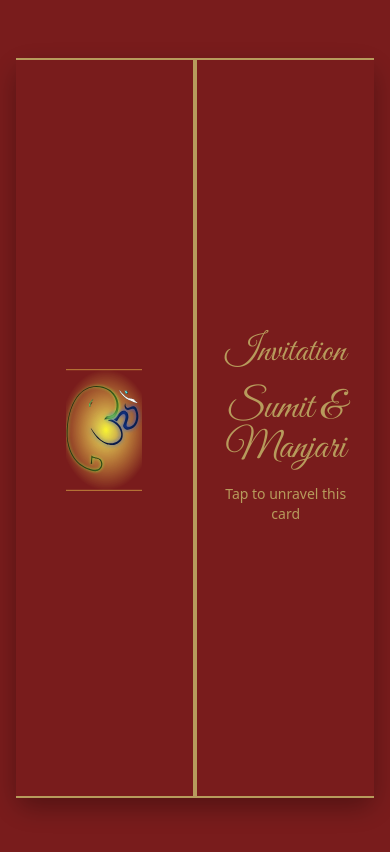
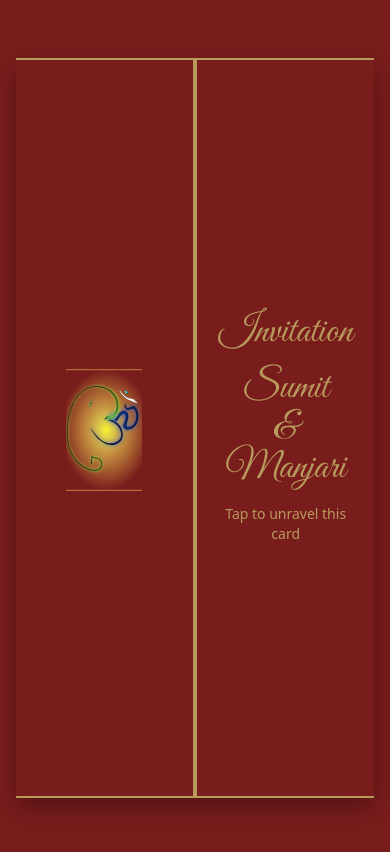
Before and after one commit to sum1t-kumar/wed-invitation.github.io, a plain HTML site: page index.html in a window 390 px wide. Drawn offline with nearby package versions, Linux system fonts and the light colour scheme.

Commit message:
mobile update

```diff
--- a/index.html
+++ b/index.html
@@ -147,6 +147,24 @@
             .flex-col {
                 flex-direction: column;
             }
+
+            /* Cover page specific mobile styles */
+            .cover-content .text-4xl {
+                font-size: 2.5rem; /* Make 'Invitation' text larger */
+            }
+            .cover-content .text-5xl {
+                font-size: 2.5rem; /* Set a consistent size for names on mobile */
+            }
+            .cover-content .names {
+                display: flex;
+                flex-direction: column; /* Stack names on separate lines */
+                align-items: center;
+            }
+            /* Style for the Ganesh image */
+            .card-flap.left img {
+                height: 60%; /* Adjusted height to be larger */
+                width: auto; /* Allow width to scale with height */
+            }
         }
 
         .unfolded .card-back {
@@ -199,7 +217,11 @@
         <div id="rightFlap" class="card-flap right">
             <div class="cover-content great-vibes space-y-4 text-center">
                 <h1 class="text-gold text-4xl">Invitation</h1>
-                <h2 class="text-gold great-vibes text-5xl">Sumit & Manjari</h2>
+                <div class="names">
+                    <h2 class="text-gold great-vibes text-5xl">Sumit</h2>
+                    <h2 class="text-gold great-vibes text-4xl">&</h2>
+                    <h2 class="text-gold great-vibes text-5xl">Manjari</h2>
+                </div>
                 <p class="text-sm font-sans mt-4">Tap to unravel this card</p>
             </div>
         </div>
```
